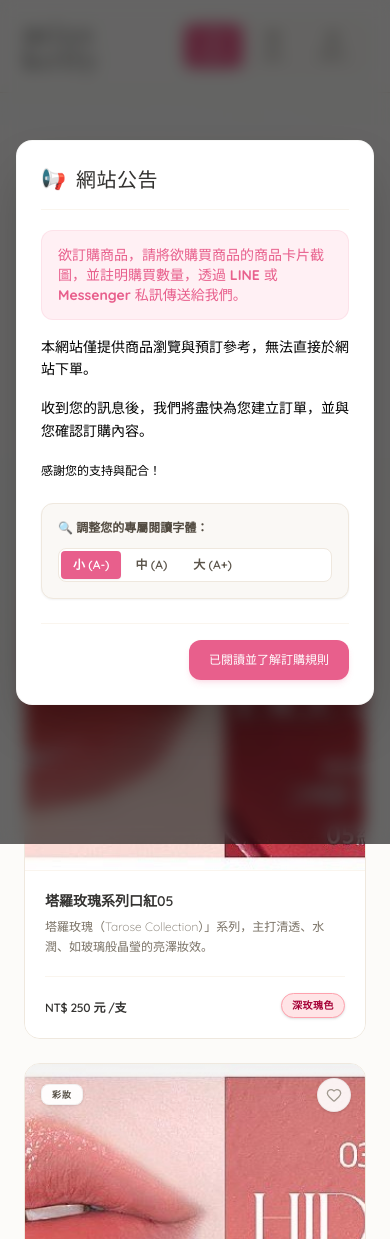
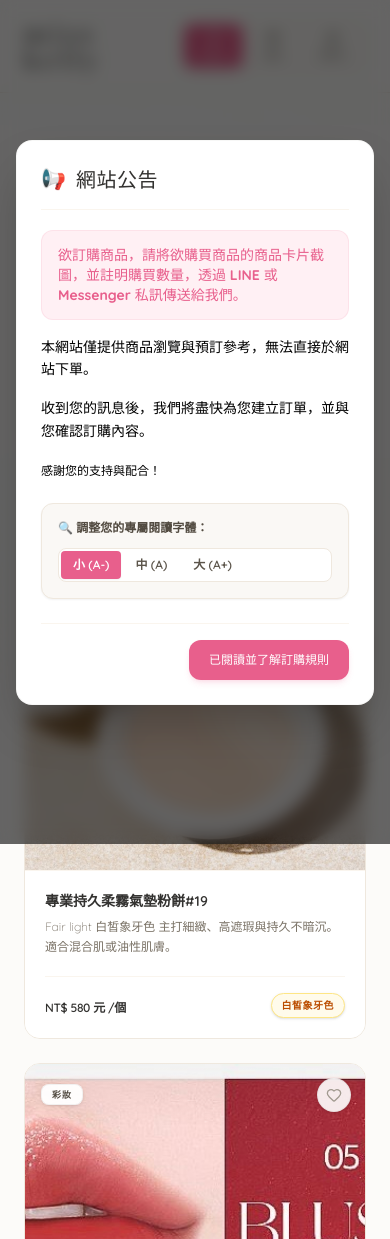
Before and after one commit to homura0110/misskelly, a React (Vite) app: page / in a window 390 px wide. Shown: the top 1239 px of the page. Built offline with nearby package versions, Linux system fonts and the light colour scheme; a web font is replaced by a local one.

Commit message:
新品 最後

```diff
--- a/src/App.tsx
+++ b/src/App.tsx
@@ -31,6 +31,20 @@ interface Product {
 
 // 8 Curated Luxury Cosmetics Products
 const PRODUCTS_DATA: Product[] = [
+  {
+    id: "MK-10m20",
+    name: "專業持久柔霧氣墊粉餅#19",
+    category: "彩妝",
+    price: 580,
+    unit: "/個",
+    intro: "Fair light 白皙象牙色 主打細緻、高遮瑕與持久不暗沉。適合混合肌或油性肌膚。",
+    vendor: "鄭瑄茉JUNG SAEM MOOL旗下 ",
+    image: "/images/專業持久柔霧氣墊粉餅19號.jpg",
+    story: " 半霧面柔霧妝感（韓網常稱為「第二層皮」氣墊），主打細緻、高遮瑕與持久不暗沉。適合混合肌或油性肌膚。具備 SPF50+ / PA++++。",
+    specs: "規格: 容量：14g（不含替換裝)",
+    stars: 4.9,
+    reviewsCount: 165
+  },
   {
     id: "MK-10m19-2",
     name: "塔羅玫瑰系列口紅05",
@@ -1694,6 +1708,14 @@ export default function App() {
                         }`}>
                           {product.name.includes("自然色調") ? "自然色調" : ""}
                         </span>
+                       )}
+                      {product.name.includes("專業持久柔霧氣墊粉餅") && (
+                        <span className={`text-[10px] md:text-xs px-2.5 py-1 rounded-full font-semibold border tracking-wider shadow-sm shrink-0 ${
+                          product.name.includes("#19") ? "bg-amber-50 text-amber-700 border-amber-200" :
+                          "bg-amber-50 text-amber-600 border-amber-200"
+                        }`}>
+                          {product.name.includes("#19") ? "白皙象牙色" : ""}
+                        </span>
                       )}
                       {product.name.includes("Essential精華系列面膜") && (
                         <span className={`text-[10px] md:text-xs px-2.5 py-1 rounded-full font-semibold border tracking-wider shadow-sm shrink-0 ${
@@ -1976,6 +1998,14 @@ export default function App() {
                         {selectedProduct.name.includes("自然色調") ? "自然色調" : ""}
                       </span>
                     )}
+                    {selectedProduct.name.includes("專業持久柔霧氣墊粉餅") && (
+                      <span className={`text-xs px-3 py-1.5 rounded-full font-bold border tracking-wider shadow-sm ${
+                        selectedProduct.name.includes("#19") ? "bg-amber-50 text-amber-700 border-amber-200" :
+                        "bg-stone-50 text-stone-600 border-stone-200"
+                      }`}>
+                        {selectedProduct.name.includes("#19") ? "白皙象牙色" : ""}
+                      </span>
+                    )}
                     {selectedProduct.name.includes("Essential精華系列面膜") && (
                       <span className={`text-xs px-3 py-1.5 rounded-full font-bold border tracking-wider shadow-sm ${
                         selectedProduct.name.includes("膠原蛋白精華") ? "bg-pink-50 text-pink-600 border-pink-200" :
```
Also changed, not shown: public/images/專業持久柔霧氣墊粉餅19號.jpg (added).
